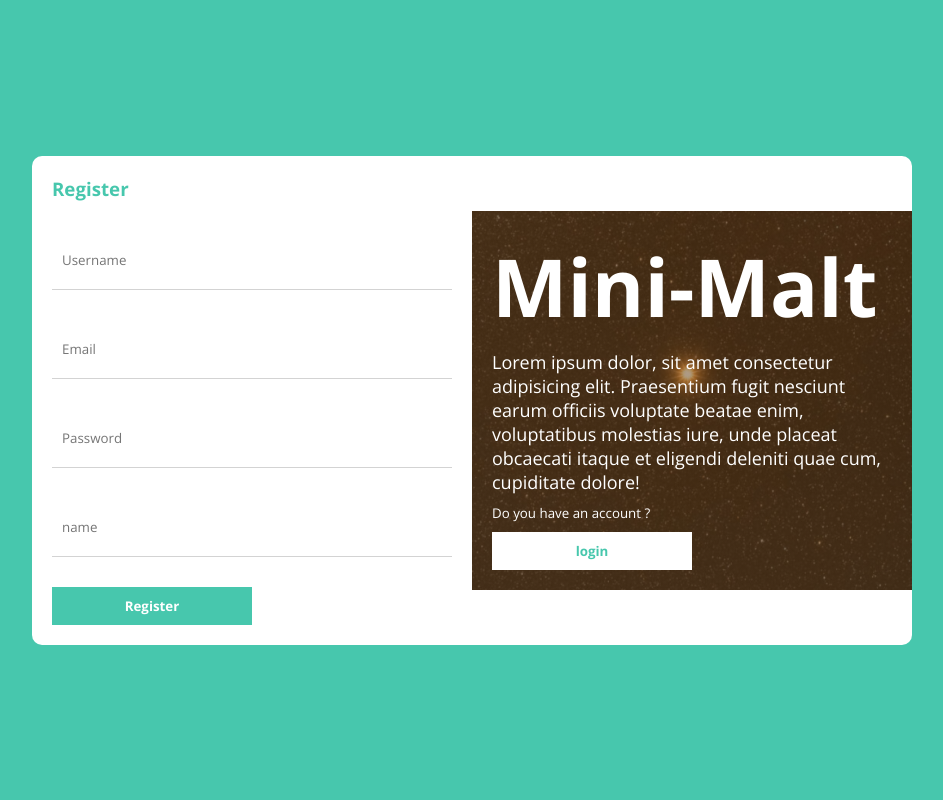
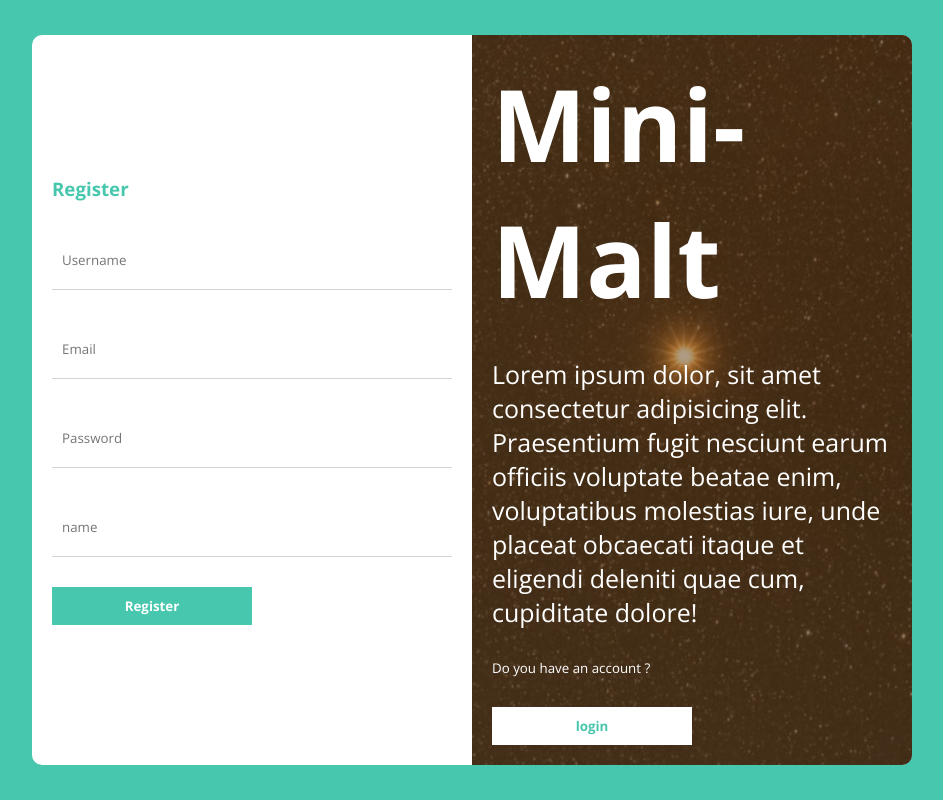
Before and after one commit to Ericcost/Mini-Malt, a React (Vite) app: page /register in a window 1280 px wide. Shown: the whole page, without its empty margins (168-1111 px from the left). Built offline with nearby package versions, Linux system fonts and the light colour scheme.

Commit message:
Context Test

```diff
--- a/src/pages/Register/register.scss
+++ b/src/pages/Register/register.scss
@@ -21,15 +21,15 @@
         display: flex;
         flex-direction: column;
         padding: 20px;
-        gap: 10px;
+        gap: 30px;
         color: white;
 
         h1 {
-            font-size: 80px;
+            font-size: 100px;
         }
 
         p {
-          font-size: 18px;
+          font-size: 25px;
         }
         button {
           width: 50%;
```
